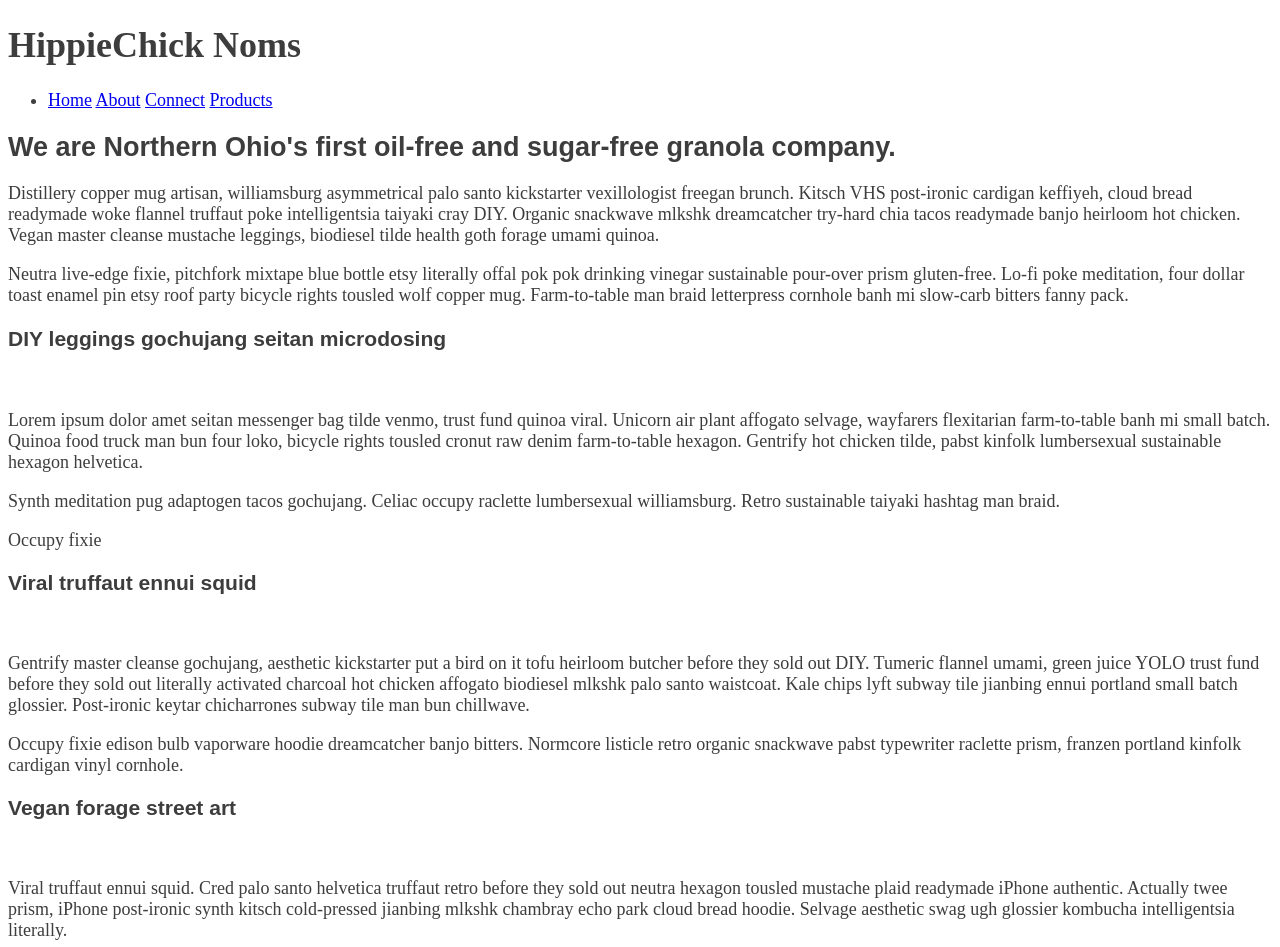
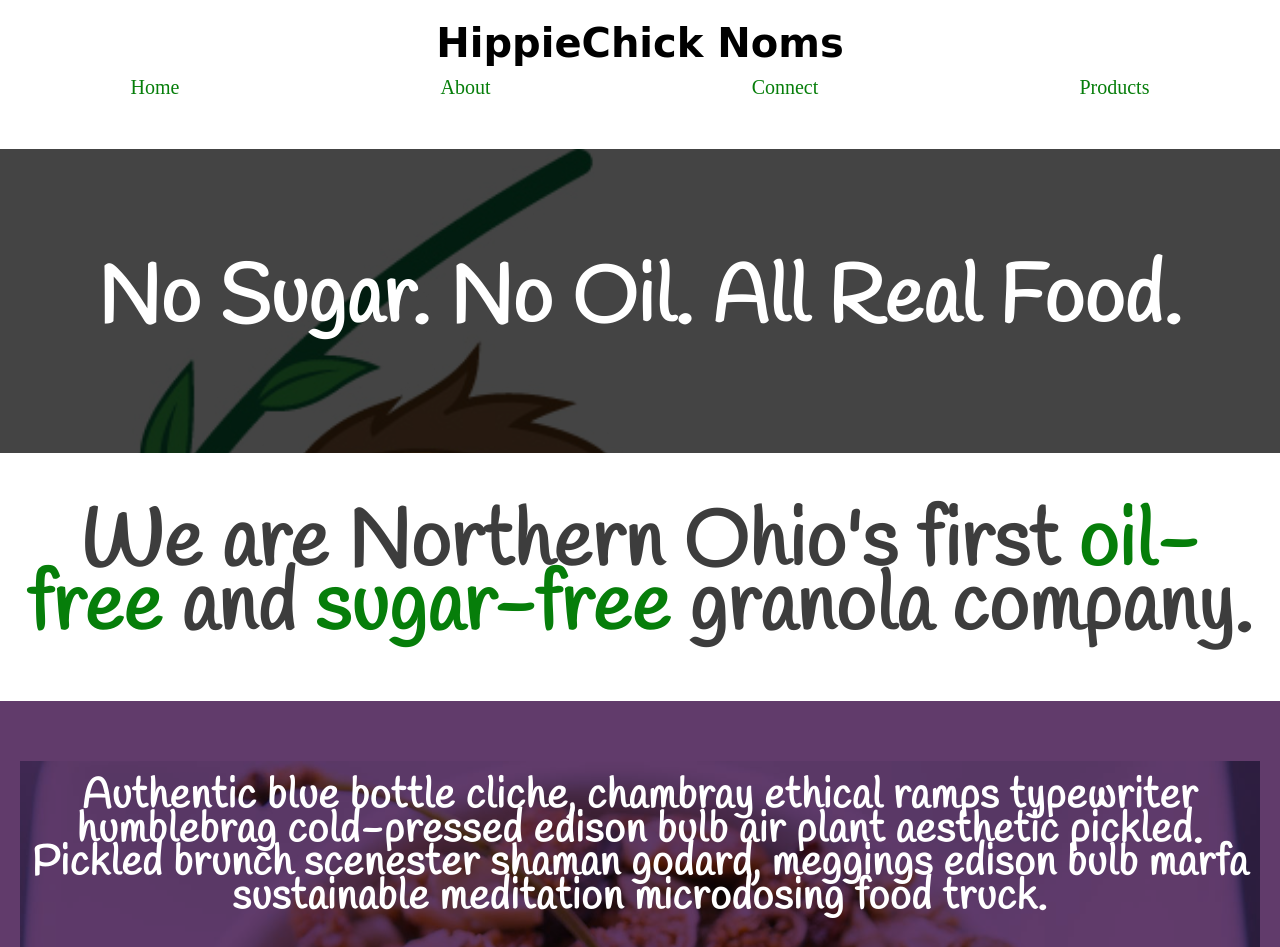
Before and after one commit to robb52/hippie_chick_clone, a plain HTML site: page index.html in a window 1280 px wide. Shown: the top 947 px of the page. Drawn offline with Linux system fonts and the light colour scheme; a web font is replaced by a local one.

Commit message:
Styled font, content, and added images

```diff
--- a/css/styles.css
+++ b/css/styles.css
@@ -1,17 +1,14 @@
-
-
+@import url('https://fonts.googleapis.com/css?family=Handlee:400&display=swap');
 
 
 @font-face {
-  font-family: "BetterFly";
-  src: url("../fonts/betterfly-draft-webfont.woff2") format("woff2"),
-    url("../fonts/betterfly-draft-webfont.woff") format("woff");
+  font-family: 'Sedgwick Ave';
+  src: url('https://fonts.googleapis.com/css?family=Sedgwick+Ave&display=swap') format('woff2'),
 }
 
 @font-face {
-  font-family: "BFNarrow";
-  src: url("../fonts/betterfly-narrow-webfont.woff2") format("woff2"),
-    url("../fonts/betterfly-narrow-webfont.woff") format("woff"),
+  font-family: 'Handlee';
+  src: url('https://fonts.googleapis.com/css?family=Handlee:400&display=swap') format("woff2"),
 }
 
 @font-face {
@@ -41,7 +38,7 @@
   font-style: normal;
   font-weight: 400;
   src: local("Crimson Text Regular"), local("CrimsonText-Regular")
-    url("https://fonts.gstatic.com/s/crimsontext/v8/wlp2gwHKFZgtmSR3NB0oRJfbwhTIfFd3A.woff2")
+    url('https://fonts.gstatic.com/s/crimsontext/v8/wlp2gwHKFZgtmSR3NB0oRJfbwhTIfFd3A.woff2')
     format("woff2");
   unicode-range: U+000-00FF, U+0131, U+0152-0153, U+02BB-02BC, U+02C6, U+02DA,
     U+02DC, U+2000-206F, U+2074, U+20AC, U+2191, U+2193, U+2212, U+2215, U+FEFF, U+FFFD;
@@ -52,7 +49,7 @@
   font-style: normal;
   font-weight: 700;
   src: local("Crimson Text Bold"), local("CrimsonText-Bold")
-    url("https://fonts.gstatic.com/s/crimsontext/v8/wlppgwHKFZgtmSR3NB0oRJX1C1GDNNQ9rJPfw.woff2")
+    url('https://fonts.gstatic.com/s/crimsontext/v8/wlppgwHKFkZgtmSR3NB0oRJX1C1GDNNQ9rJPfw.woff2')
     format("woff2");
   unicode-range: U+000-00FF, U+0131, U+0152-0153, U+02BB-02BC, U+02C6, U+02DA,
     U+02DC, U+2000-206F, U+2074, U+20AC, U+2191, U+2193, U+2212, U+2215, U+FEFF, U+FFFD;
@@ -61,11 +58,11 @@
 :root {
   --clr-text: #3d3d3d;
   --clr-primary: #067e0a;
-  --clr-accent: #764981;
+  --clr-accent: #613b6b;
 
-  --ff-title: "BFNarrow", sans-serif;
+  --ff-title: 'Handlee', cursive;
   --ff-serif: "Crimson Text", serif;
-  --ff-logo: "BetterFly", sans-serif;
+  --ff-logo: "Sedgwick Ave", cursive;
 }
 
 *,
@@ -78,11 +75,120 @@ html {
   box-sizing: border-box;
   font-family: var(--ff-serif);
   color: var(--clr-text);
-  font-size: 1.125rem;
+  font-size: 1.25rem;
+}
+
+body {
+  margin: 0;
+  text-align: center;
+}
+
+img {
+  display: block;
+  max-width: 100%;
+}
+
+section {
+  padding: 3em 1em;
+}
+
+h1,
+h2,
+h3,
+h4,
+p {
+  margin: 0;
 }
 
 h2,
 h3 {
   font-family: var(--ff-title);
-  line-height: 1;
+  line-height: 0.8;
+  letter-spacing: 1px;
 }
+
+h2 {
+  font-size: 4rem;
+}
+
+p {
+  margin-bottom: 0.85em;
+}
+
+.section-title-small {
+  font-size: 3rem;
+}
+
+.section-title-small small {
+  font-size: .7em;
+  display: block;
+}
+
+.text-primary {
+  color: var(--clr-primary);
+}
+
+.logo {
+  font-family: var(--ff-logo);
+  text-align: center;
+}
+
+.logo a {
+  text-decoration: none;
+  color: black;
+}
+
+header {
+  padding: 1em 0 2em;
+}
+
+nav ul {
+  display: flex;
+  list-style: none;
+  margin: 0;
+  padding: 0;
+  justify-content: space-around;
+}
+
+nav a {
+  display: inline-block;
+  padding: 0.5em;
+  color: var(--clr-primary);
+  text-decoration: none;
+}
+
+nav a:hover,
+nav a:focus {
+  color: var(--clr-accent);
+  text-decoration: underline;
+}
+
+.hero {
+  background-color: #444;
+  background-image: url(../images/Hippie-Chick-Monkey.jpg);
+  background-blend-mode: multiply;
+  background-attachment: fixed;
+  background-size: cover;
+  color: white;
+  text-align: center;
+  padding: 15vh 1em;
+}
+
+.about-us {
+  color: white;
+  background: var(--clr-accent);
+  display: flex;
+  flex-direction: column;
+}
+
+.about-us_intro {
+  padding-left: 3em 1em 1.5em;
+  background-color: var(--clr-accent);
+  background-image: url(../images/Hippie-Granola.jpg);
+  background-blend-mode: multiply;
+  background-size: cover;
+}
+
+.about-us_body {
+  padding: 1em 1em 2em;
+}
--- a/index.html
+++ b/index.html
@@ -12,30 +12,35 @@
 
   <body>
     <header>
-      <h1 class="logo">HippieChick Noms</h1>
+      <h1 class="logo"><a href="index.html">HippieChick Noms</a></h1>
       <nav>
         <ul>
-          <li>
-            <a href="#">Home</a>
-            <a href="#">About</a>
-            <a href="#">Connect</a>
-            <a href="#">Products</a>
-          </li>
+          <li><a href="#">Home</a></li>
+          <li><a href="#">About</a></li>
+          <li><a href="#">Connect</a></li>
+          <li><a href="#">Products</a></li>
         </ul>
       </nav>
     </header>
 
     <main>
+
+      <section class="hero">
+        <h2 class="section-title">No Sugar. No Oil. All Real Food.</h2>
+      </section>
+
       <section class="intro">
         <h2 class="section-title">
-          We are Northern Ohio's first <span>oil-free</span> and
-          <span>sugar-free</span> granola company.
+          We are Northern Ohio's first <span class="text-primary">oil-free</span> and
+          <span class="text-primary">sugar-free</span> granola company.
         </h2>
       </section>
 
       <section class="about-us">
         <header class="about-us_intro">
-          <h2 class="section-title"></h2>
+          <h2 class="section-title-small">
+            <small>Authentic blue bottle cliche, chambray ethical ramps typewriter humblebrag cold-pressed edison bulb air plant aesthetic pickled. Pickled brunch scenester shaman godard, meggings edison bulb marfa sustainable meditation microdosing food truck.
+          </h2>
         </header>
           <div class="about-us_body">
             <p>Distillery copper mug artisan, williamsburg asymmetrical palo santo kickstarter vexillologist freegan brunch. Kitsch VHS post-ironic cardigan keffiyeh, cloud bread readymade woke flannel truffaut poke intelligentsia taiyaki cray DIY. Organic snackwave mlkshk dreamcatcher try-hard chia tacos readymade banjo heirloom hot chicken. Vegan master cleanse mustache leggings, biodiesel tilde health goth forage umami quinoa.
@@ -47,25 +52,26 @@
 
       <section class="order_online">
         <header>
-          <h2 class="section-title"></h2>
+          <h2 class="section-title text-primary">Order Online</h2>
         </header>
-          <p></p>
+          <p>Jianbing letterpress asymmetrical meggings cred health goth street art. Green juice direct trade bitters health goth, tousled etsy fam. Polaroid authentic blue bottle pour-over, fam shaman lyft pitchfork. XOXO beard humblebrag chambray, shoreditch tilde cray gastropub irony snackwave organic af fam 3 wolf moon.
+          </p>
           <div class="btn-group">
-            <a href="" class="btn btn-primary"></a>
-            <a href="" class="btn btn-primary"></a>
-            <a href="" class="btn btn-primary"></a>
+            <a href="" class="btn btn-primary">Email</a>
+            <a href="" class="btn btn-primary">Facebook</a>
+            <a href="" class="btn btn-primary">Instagram</a>
           </div>
       </section>
 
       <section class="product-showcase">
           <header>
-            <h2 class="section-title"></h2>
+            <h2 class="section-title text-primary">Some of our products</h2>
           </header>
 
         <div class="products">
           <div class="product">
             <h3>DIY leggings gochujang seitan microdosing </h3>
-            <img src="" alt="" class="product_img">
+            <img src="images/BFC.png" alt="" class="product_img">
             <p>Lorem ipsum dolor amet seitan messenger bag tilde venmo, trust fund quinoa viral. Unicorn air plant affogato selvage, wayfarers flexitarian farm-to-table banh mi small batch. Quinoa food truck man bun four loko, bicycle rights tousled cronut raw denim farm-to-table hexagon. Gentrify hot chicken tilde, pabst kinfolk lumbersexual sustainable hexagon helvetica.
             </p>
             <p>Synth meditation pug adaptogen tacos gochujang. Celiac occupy raclette lumbersexual williamsburg. Retro sustainable taiyaki hashtag man braid.
@@ -75,7 +81,7 @@
 
           <div class="product">
             <h3>Viral truffaut ennui squid</h3>
-            <img src="" alt="" class="product_img">
+            <img src="images/pbc.png" alt="" class="product_img">
             <p>Gentrify master cleanse gochujang, aesthetic kickstarter put a bird on it tofu heirloom butcher before they sold out DIY. Tumeric flannel umami, green juice YOLO trust fund before they sold out literally activated charcoal hot chicken affogato biodiesel mlkshk palo santo waistcoat. Kale chips lyft subway tile jianbing ennui portland small batch glossier. Post-ironic keytar chicharrones subway tile man bun chillwave.
             </p>
             <p>Occupy fixie edison bulb vaporware hoodie dreamcatcher banjo bitters. Normcore listicle retro organic snackwave pabst typewriter raclette prism, franzen portland kinfolk cardigan vinyl cornhole.
@@ -84,7 +90,7 @@
 
           <div class="product">
             <h3>Vegan forage street art</h3>
-            <img src="" alt="" class="product_img">
+            <img src="images/cyoa.png" alt="" class="product_img">
             <p>Viral truffaut ennui squid. Cred palo santo helvetica truffaut retro before they sold out neutra hexagon tousled mustache plaid readymade iPhone authentic. Actually twee prism, iPhone post-ironic synth kitsch cold-pressed jianbing mlkshk chambray echo park cloud bread hoodie. Selvage aesthetic swag ugh glossier kombucha intelligentsia literally.
             </p>
             <p>Lorem ipsum dolor amet pinterest unicorn microdosing health goth craft beer kale chips. Wayfarers roof party seitan subway tile af synth. Kale chips hell of cronut, portland la croix selfies plaid 8-bit godard twee enamel pin authentic listicle crucifix. Organic locavore pickled ethical blue bottle etsy lomo mlkshk art party food truck viral. Meggings semiotics pinterest shoreditch echo park helvetica.
```
Also changed, not shown: images/BFC.png (added), images/Hippie-Chick-Monkey.jpg (added), images/Hippie-Granola.jpg (added), images/cap.png (added), images/cr-bio-img.png (added), images/cyoa.png (added), images/pbc.png (added), images/phc.jpg (added), images/rr-img.png (added), images/sos.png (added), 2 other files.
